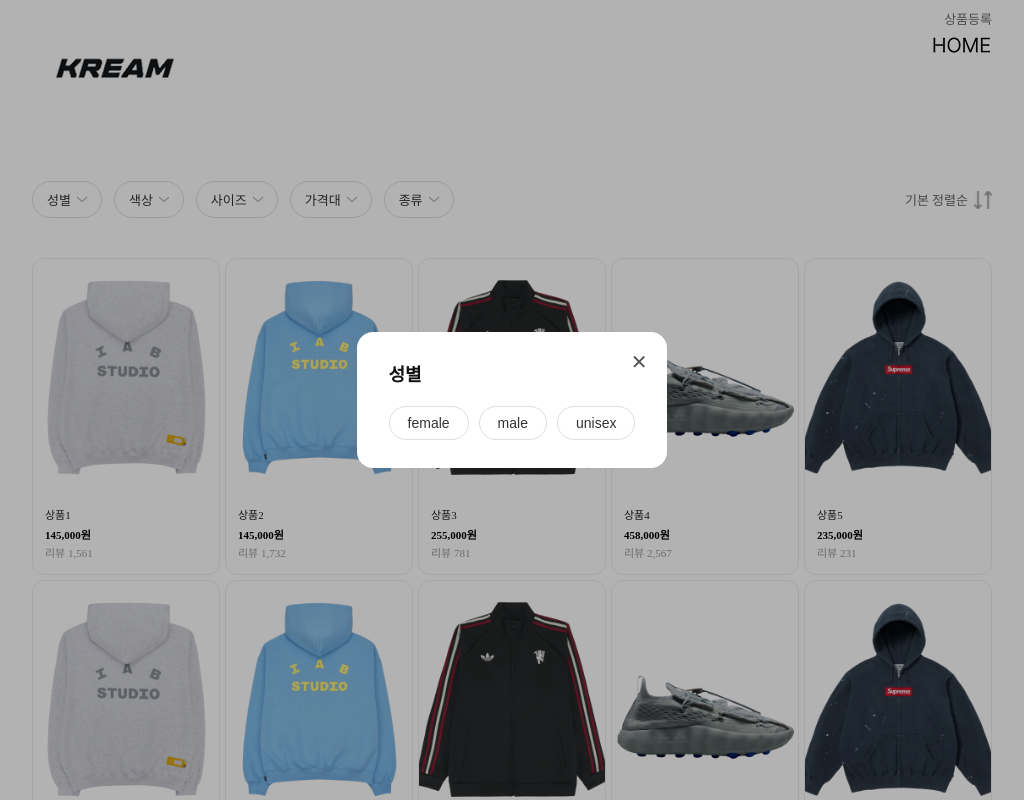
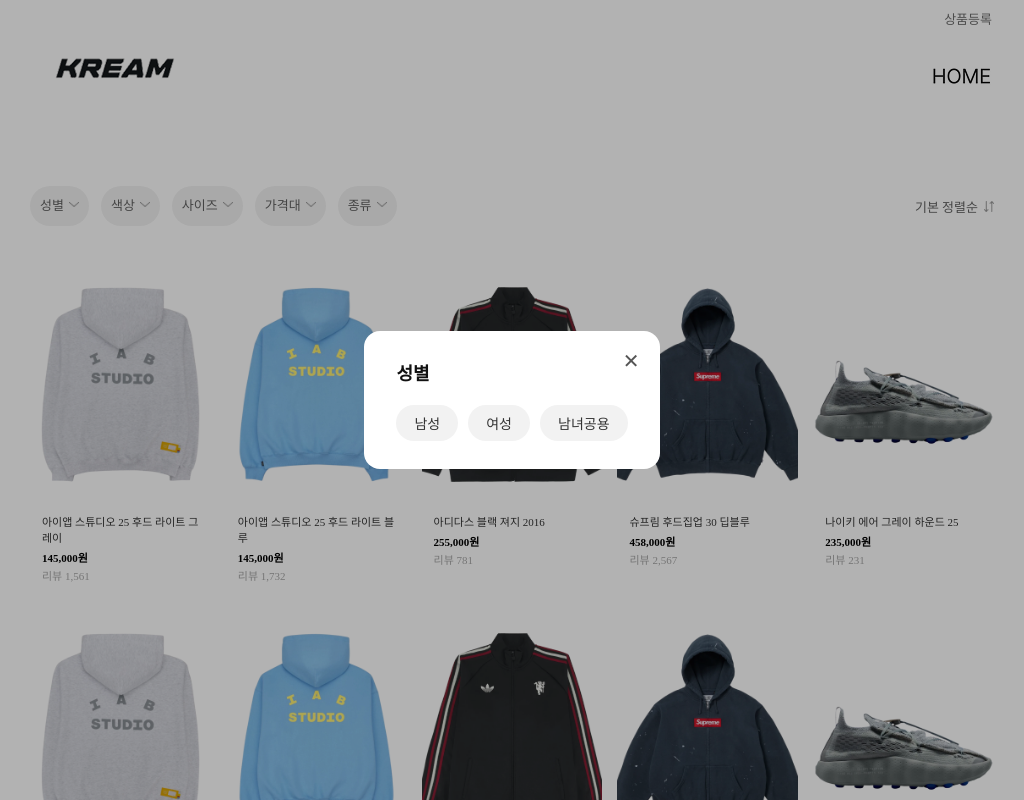
Before and after one commit to kimseohyeon1533/Task, a React (Vite) app: page / in a window 1280 px wide. Both pictures are taken after a click on the button "성별". Shown: the top 800 px of the page, without its empty margins (128-1152 px from the left). Built offline with nearby package versions, Linux system fonts and the light colour scheme.

Commit message:
:art: Design: 디자인에 맞춰 코드 변경

```diff
--- a/src/components/header/Header.jsx
+++ b/src/components/header/Header.jsx
@@ -24,7 +24,9 @@
     display: flex;
     flex-direction: column;
     align-items: flex-end;
-    gap: 5px;
+    gap: 36px;
+    padding-top: 9px;
+    padding-bottom: 58px;
 `;
 
 const Button = styled.div`
@@ -32,7 +34,6 @@
     font-size: 13px;
     font-family: Pretendard;
     font-weight: 400;
-    margin-top: 9px;
 `;
 
 export default function Header(){
--- a/src/pages/Main/Main.jsx
+++ b/src/pages/Main/Main.jsx
@@ -9,10 +9,10 @@
 import vectorIcon from "../../assets/icons/Vector.png"; // 🔥 추가
 
 const MainContainer = styled.div`
-    padding: 40px 160px;
+    padding: 40px 158px;
+    box-sizing: border-box;
 `;
 
-/* 🔹 필터 + 정렬 */
 const FilterRow = styled.div`
     display: flex;
     justify-content: space-between;
@@ -25,44 +25,42 @@
     gap: 12px;
 `;
 
-/* 🔥 버튼 안에 아이콘까지 포함 */
 const FilterButton = styled.button`
     display: flex;
+    padding: 8px 10px 11px 10px;
+    justify-content: center;
     align-items: center;
-    gap: 6px;
-
-    padding: 8px 14px;
-    border: 1px solid #ddd;
+    gap: 5px;
+    aspect-ratio: 58 / 33;
     border-radius: 20px;
-    background: #fff;
+    background: #F2F2F2;
+    border: none;
     font-size: 13px;
-    color: #333;
+    color: #616161;
     cursor: pointer;
 
     &:hover {
-        background: #f5f5f5;
+        background: #e8e8e8;
     }
 `;
 
-/* 🔹 버튼 안 아이콘 */
+
+
 const VectorIcon = styled.img`
     width: 10px;
     height: 5px;
 `;
 
-/* 🔹 정렬 */
-
 const SortText = styled.div`
     font-size: 13px;
-    color: #666;
+    color: #616161;
 `;
 
 const SortIcon = styled.img`
-    width: 18px;
-    height: 18px;
+    width: 10px;
+    height: 11px;
 `;
 
-/* 🔥 정렬 드롭다운 추가 스타일 */
 const SortDropdown = styled.div`
     position: absolute;
     top: calc(100% + 8px);
@@ -81,7 +79,7 @@
     justify-content: space-between;
     padding: 10px 20px;
     font-size: 13px;
-    color: ${({ $active }) => ($active ? "#111" : "#666")};
+    color: ${({ $active }) => ($active ? "#333333" : "#AFAFAF")};
     font-weight: ${({ $active }) => ($active ? "600" : "400")};
     cursor: pointer;
 
@@ -90,7 +88,6 @@
     }
 `;
 
-/* 🔥 정렬 우측 래퍼 */
 const SortRight = styled.div`
     display: flex;
     align-items: center;
@@ -99,17 +96,15 @@
     position: relative;
 `;
 
-/* 🔹 상품 */
 const ProductGrid = styled.div`
     display: grid;
     grid-template-columns: repeat(5, 1fr);
-    gap: 5px;
+    gap: 15px;
 `;
 
 const ProductCard = styled.div`
     display: flex;
     flex-direction: column;
-    border: 1px solid #eee;
     border-radius: 12px;
     overflow: hidden;
     background: #fff;
@@ -127,8 +122,8 @@
 
 const ProductName = styled.div`
     font-size: 11px;
-    color: #222;
-`;
+    color: #333333
+`;;
 
 const ProductPrice = styled.div`
     margin-top: 4px;
@@ -140,10 +135,9 @@
 const ProductSub = styled.div`
     margin-top: 2px;
     font-size: 11px;
-    color: #999;
+    color: #A7A7A7;
 `;
 
-/* 🔥 모달 추가 스타일 */
 const Overlay = styled.div`
     position: fixed;
     inset: 0;
@@ -188,46 +182,64 @@
     gap: 10px;
 `;
 
-const OptionChip = styled.button`
-    padding: 8px 18px;
+const ColorOptionRow = styled.div`
+    display: grid;
+    grid-template-columns: max-content max-content max-content;
+    gap: 10px;
+`;
+
+const ColorChip = styled.button`
+    padding: 6px 14px;
     border-radius: 20px;
-    border: 1px solid #ddd;
-    background: #fff;
+    border: none;
+    background: #F2F2F2;
     font-size: 14px;
     color: #333;
     cursor: pointer;
 
     &:hover {
-        background: #f5f5f5;
+        background: #e8e8e8;
     }
 `;
 
-/* 🔥 모달 컨텐츠 정의 */
+const OptionChip = styled.button`
+    padding: 8px 18px;
+    border-radius: 20px;
+    border: none;
+    background: #F2F2F2;
+    font-size: 14px;
+    color: #333;
+    cursor: pointer;
+    text-align: center;
+
+    &:hover {
+        background: #e8e8e8;
+    }
+`;
+
 const filterOptions = {
-    성별: ["female", "male", "unisex"],
+    성별: ["남성", "여성", "남녀공용"],
     색상: ["red", "pink", "blue", "black", "gray", "denim", "rainbow", "multi", "holographic"],
     사이즈: ["9", "10", "S", "M", "L", "XL"],
-    가격대: ["0~30$", "31~60$", "61~90$"],
-    종류: ["clothes", "shoes"],
+    가격대: ["0~30", "31~60", "61~90"],
+    종류: ["옷", "신발"],
 };
 
 export default function Main() {
     const items = [
-        { id: 1, name: "상품1", price: "145,000원", sub: "리뷰 1,561", image: imageUrl1 },
-        { id: 2, name: "상품2", price: "145,000원", sub: "리뷰 1,732", image: imageUrl2 },
-        { id: 3, name: "상품3", price: "255,000원", sub: "리뷰 781", image: imageUrl3 },
-        { id: 4, name: "상품4", price: "458,000원", sub: "리뷰 2,567", image: imageUrl4 },
-        { id: 5, name: "상품5", price: "235,000원", sub: "리뷰 231", image: imageUrl5 },
-        { id: 6, name: "상품6", price: "199,000원", sub: "리뷰 980", image: imageUrl1 },
-        { id: 7, name: "상품7", price: "210,000원", sub: "리뷰 640", image: imageUrl2 },
-        { id: 8, name: "상품8", price: "175,000원", sub: "리뷰 312", image: imageUrl3 },
-        { id: 9, name: "상품9", price: "480,000원", sub: "리뷰 1,102", image: imageUrl4 },
-        { id: 10, name: "상품10", price: "260,000원", sub: "리뷰 540", image: imageUrl5 }
+        { id: 1, name: "아이앱 스튜디오 25 후드 라이트 그레이", price: "145,000원", sub: "리뷰 1,561", image: imageUrl1 },
+        { id: 2, name: "아이앱 스튜디오 25 후드 라이트 블루", price: "145,000원", sub: "리뷰 1,732", image: imageUrl2 },
+        { id: 3, name: "아디다스 블랙 져지 2016", price: "255,000원", sub: "리뷰 781", image: imageUrl3 },
+        { id: 4, name: "슈프림 후드집업 30 딥블루", price: "458,000원", sub: "리뷰 2,567", image: imageUrl4 },
+        { id: 5, name: "나이키 에어 그레이 하운드 25", price: "235,000원", sub: "리뷰 231", image: imageUrl5 },
+        { id: 6, name: "아이앱 스튜디오 25 후드 라이트 그레이", price: "199,000원", sub: "리뷰 980", image: imageUrl1 },
+        { id: 7, name: "아이앱 스튜디오 25 후드 라이트 블루", price: "210,000원", sub: "리뷰 640", image: imageUrl2 },
+        { id: 8, name: "아디다스 블랙 져지 2016", price: "175,000원", sub: "리뷰 312", image: imageUrl3 },
+        { id: 9, name: "슈프림 후드집업 30 딥블루", price: "480,000원", sub: "리뷰 1,102", image: imageUrl4 },
+        { id: 10, name: "나이키 에어 그레이 하운드 25", price: "260,000원", sub: "리뷰 540", image: imageUrl5 }
     ];
 
-    // 🔥 모달 상태
     const [activeFilter, setActiveFilter] = useState(null);
-    // 🔥 정렬 드롭다운 상태
     const [sortOpen, setSortOpen] = useState(false);
     const [selectedSort, setSelectedSort] = useState("기본 정렬순");
 
@@ -244,7 +256,6 @@
     return (
         <MainContainer onClick={() => setSortOpen(false)}>
 
-            {/* 🔹 필터 + 정렬 */}
             <FilterRow>
                 <FilterLeft>
                     <FilterButton onClick={() => openModal("성별")}>
@@ -264,7 +275,6 @@
                     </FilterButton>
                 </FilterLeft>
 
-                {/* 🔥 정렬 드롭다운 */}
                 <SortRight onClick={(e) => { e.stopPropagation(); setSortOpen((prev) => !prev); }}>
                     <SortText>{selectedSort}</SortText>
                     <SortIcon src={sortIcon} />
@@ -299,17 +309,49 @@
                 ))}
             </ProductGrid>
 
-            {/* 🔥 필터 모달 */}
             {activeFilter && (
     <Overlay onClick={closeModal}>
         <Modal onClick={(e) => e.stopPropagation()}>
             <ModalTitle>{activeFilter}</ModalTitle>
             <CloseButton onClick={closeModal}>✕</CloseButton>
+            {activeFilter === "색상" ? (
+    <div style={{ display: "flex", flexDirection: "column", gap: "8px" }}>
+    <div style={{ display: "flex", gap: "8px" }}>
+            <ColorChip>red</ColorChip>
+            <ColorChip>pink</ColorChip>
+            <ColorChip>blue</ColorChip>
+        </div>
+        <div style={{ display: "flex", gap: "10px" }}>
+            <ColorChip>black</ColorChip>
+            <ColorChip>gray</ColorChip>
+            <ColorChip>denim</ColorChip>
+        </div>
+        <div style={{ display: "flex", gap: "10px" }}>
+            <ColorChip>rainbow</ColorChip>
+            <ColorChip>multi</ColorChip>
+            <ColorChip>holographic</ColorChip>
+        </div>
+    </div>
+            ) : activeFilter === "사이즈" ? (
+                <div style={{ display: "flex", flexDirection: "column", gap: "10px" }}>
+                    <div style={{ display: "flex", gap: "10px" }}>
+                        <OptionChip>9</OptionChip>
+                        <OptionChip>10</OptionChip>
+                    </div>
+                    <div style={{ display: "flex", gap: "10px" }}>
+                        <OptionChip>S</OptionChip>
+                        <OptionChip>M</OptionChip>
+                        <OptionChip>L</OptionChip>
+                        <OptionChip>XL</OptionChip>
+                    </div>
+                </div>
+            ) : (
                 <OptionRow>
                     {filterOptions[activeFilter].map((option) => (
                         <OptionChip key={option}>{option}</OptionChip>
                     ))}
                 </OptionRow>
+            )}
         </Modal>
     </Overlay>
 )}
```
Also changed, not shown: src/assets/images/image 6.png, src/assets/images/image 7.png. Lines whose indentation alone changed are shown as unchanged.
